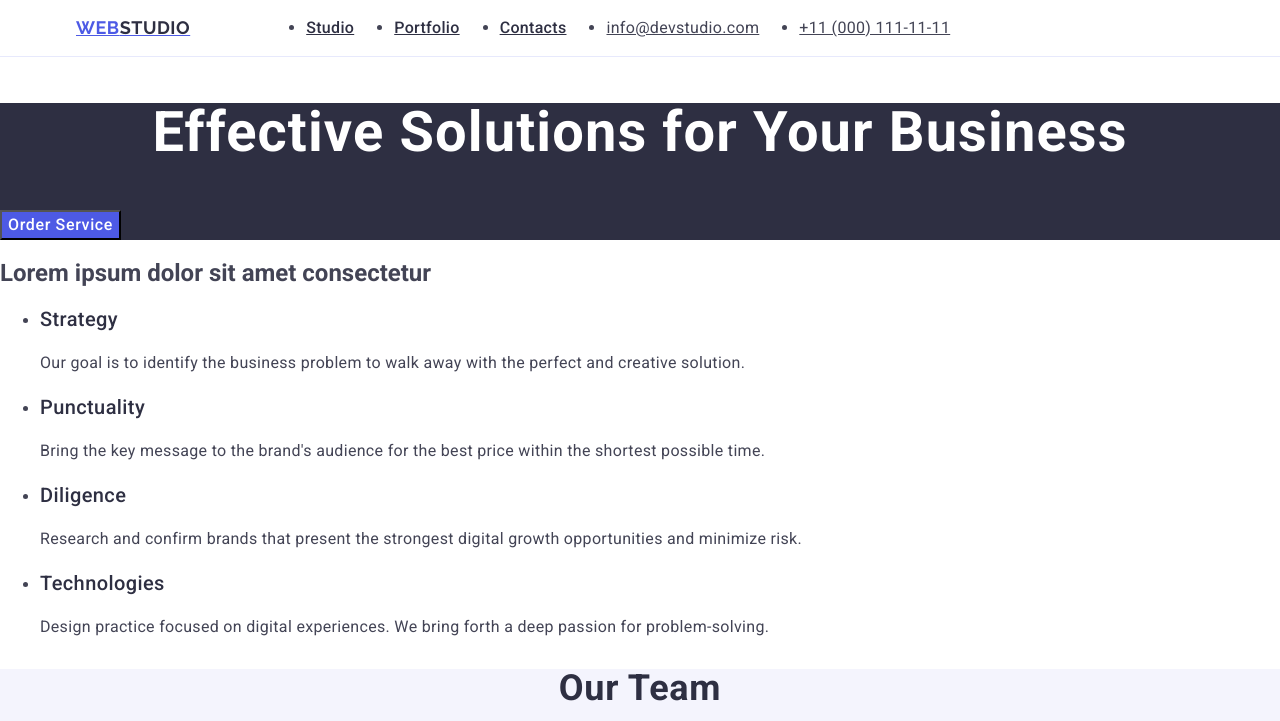
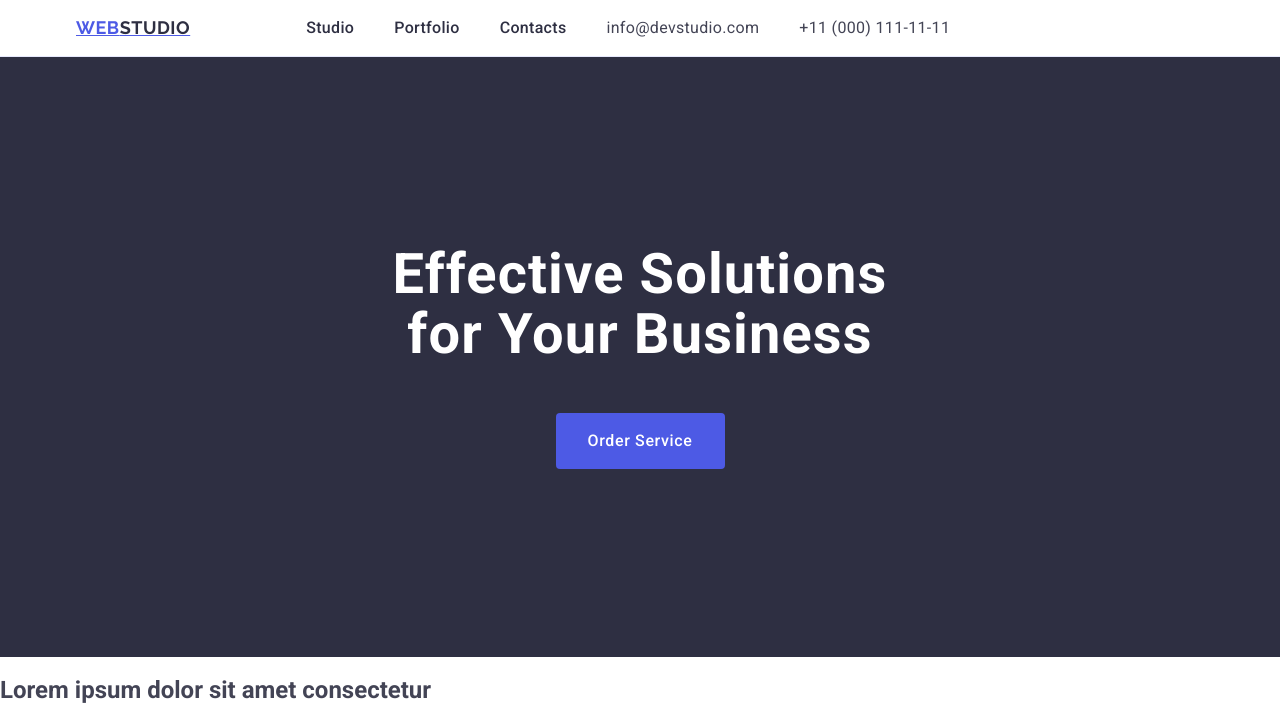
Before and after one commit to Piter30/goit-markup-hw-03, a plain HTML site: page index.html in a window 1280 px wide. Shown: the top 721 px of the page. Drawn offline with nearby package versions, Linux system fonts and the light colour scheme.

Commit message:
add css section-hero-image

```diff
--- a/css/styles.css
+++ b/css/styles.css
@@ -15,6 +15,11 @@
 
 img {
   display: block;
+}
+
+ul,
+ol {
+  list-style-type: none;
 }
 
 .header {
@@ -73,6 +78,7 @@ body {
   letter-spacing: 0.02em;
   color: var(--navy-blue);
   padding: 24px 0;
+  text-decoration: none;
 }
 
 .main-menu-list:hover {
@@ -96,6 +102,7 @@ body {
   letter-spacing: 0.02em;
   color: var(--slate);
   padding: 24px 0;
+  text-decoration: none;
 }
 
 .address-list:hover {
@@ -108,6 +115,7 @@ body {
 
 .section-hero-image {
   background-color: var(--navy-blue);
+  padding: 188px 0;
 }
 
 .section-hero-image-header {
@@ -117,6 +125,8 @@ body {
   line-height: 1.07;
   text-align: center;
   letter-spacing: 0.02em;
+  max-width: 496px;
+  margin: auto auto 48px auto;
 }
 
 .section-hero-image-button {
@@ -127,6 +137,12 @@ body {
   letter-spacing: 0.04em;
   color: var(--white);
   cursor: pointer;
+  display: block;
+  min-width: 169px;
+  height: 56px;
+  border: none;
+  border-radius: 4px;
+  margin: auto;
 }
 
 .section-hero-image-button:hover {
--- a/index.html
+++ b/index.html
@@ -50,12 +50,14 @@
 
     <main>
       <section class="section-hero-image">
+        <div class="container">
           <h1 class="section-hero-image-header">
             Effective Solutions for Your Business
           </h1>
           <button class="section-hero-image-button" type="button">
             Order Service
           </button>
+        </div>
       </section>
 
       <section class="section-qualities">
```
Lines whose indentation alone changed are shown as unchanged.
